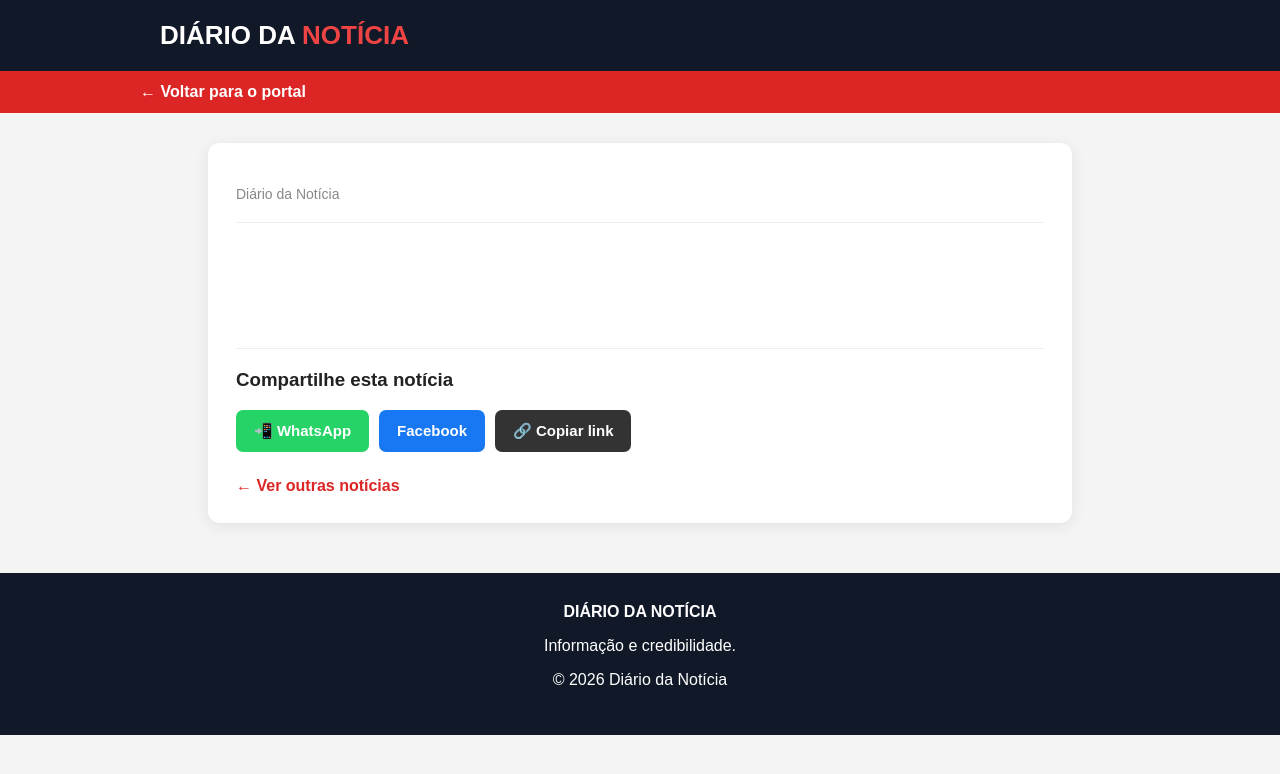
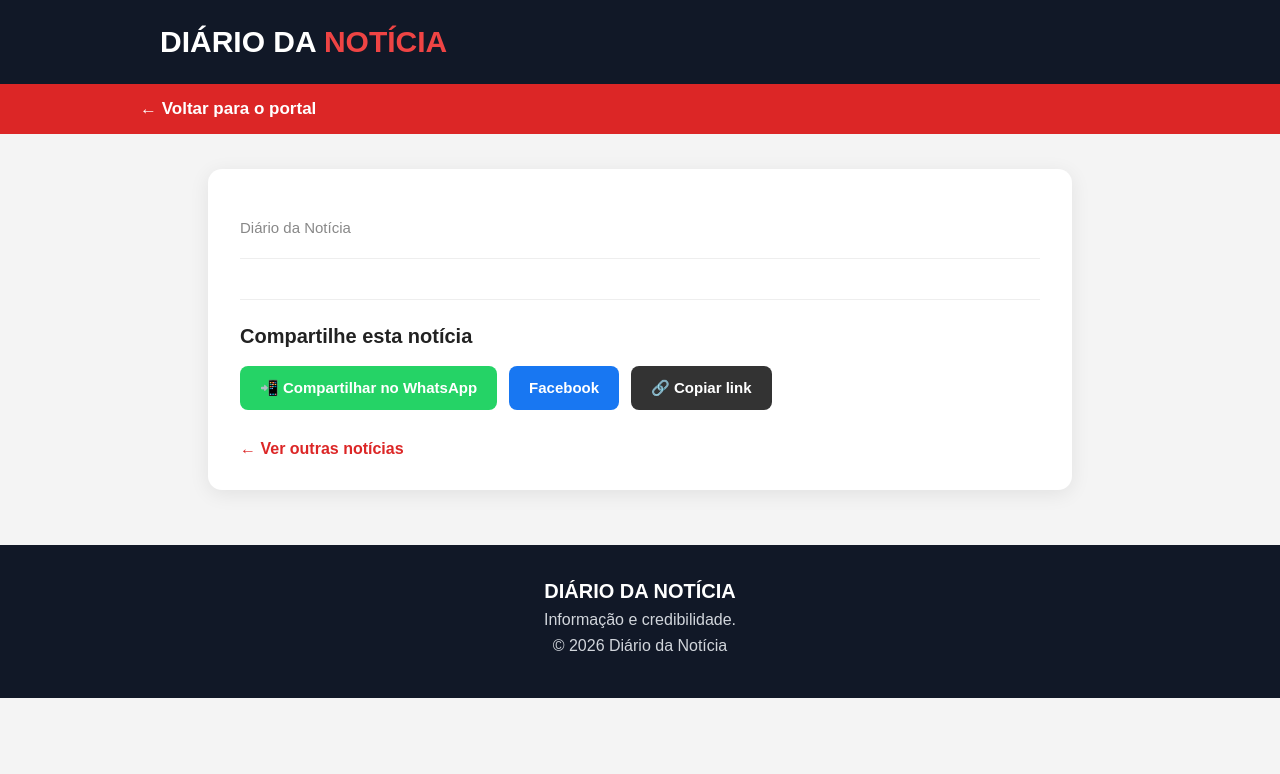
Before and after one commit to francielreis/diario-da-noticia1, a Flask app: template templates/noticia.html in a window 1280 px wide. Shown: the top 774 px of the page. Run offline with Flask 3, Linux system fonts and the light colour scheme; the template is opened without the code that fills it, so the values that code supplies are empty.

Commit message:
Atualizar o noticia.html

```diff
--- a/templates/noticia.html
+++ b/templates/noticia.html
@@ -51,11 +111,11 @@
         .topo {
             max-width: 1000px;
             margin: auto;
-            padding: 20px;
+            padding: 25px 20px;
         }
 
         .logo {
-            font-size: 26px;
+            font-size: 30px;
             font-weight: bold;
             text-decoration: none;
             color: white;
@@ -65,9 +125,14 @@
             color: #ef4444;
         }
 
+
+        /* =========================================
+           MENU
+        ========================================== */
+
         nav {
             background: #dc2626;
-            padding: 12px 20px;
+            padding: 15px 20px;
         }
 
         nav div {
@@ -78,94 +143,134 @@
         nav a {
             color: white;
             font-weight: bold;
+            font-size: 17px;
             text-decoration: none;
         }
 
+
+        /* =========================================
+           CONTAINER
+        ========================================== */
+
         .container {
             max-width: 900px;
-            margin: 30px auto;
+            margin: 35px auto;
             padding: 0 18px;
         }
 
+
+        /* =========================================
+           NOTÍCIA
+        ========================================== */
+
         .materia {
             background: white;
-            border-radius: 12px;
+            border-radius: 14px;
             overflow: hidden;
-            box-shadow: 0 3px 15px rgba(0,0,0,.08);
+            box-shadow: 0 4px 20px rgba(0,0,0,.08);
+        }
+
+
+        /* =========================================
+           IMAGEM
+        ========================================== */
+
+        .imagem-container {
+            width: 100%;
+            background: #e5e7eb;
         }
 
         .imagem-principal {
             width: 100%;
-            max-height: 520px;
+            max-height: 600px;
             object-fit: cover;
             display: block;
         }
 
+
+        /* =========================================
+           CONTEÚDO
+        ========================================== */
+
         .conteudo {
-            padding: 28px;
+            padding: 32px;
         }
 
         .categoria {
             color: #dc2626;
             font-weight: bold;
             text-transform: uppercase;
-            font-size: 14px;
+            font-size: 15px;
+            margin-bottom: 10px;
         }
 
         h1 {
-            font-size: 37px;
+            font-size: 40px;
             line-height: 1.15;
-            margin: 10px 0 15px;
+            margin: 10px 0 18px;
+            color: #222;
         }
 
         .resumo {
             color: #555;
-            font-size: 19px;
-            line-height: 1.5;
-            margin-bottom: 15px;
+            font-size: 20px;
+            line-height: 1.55;
+            margin-bottom: 18px;
         }
 
         .data {
             color: #888;
-            font-size: 14px;
-            padding-bottom: 20px;
+            font-size: 15px;
+            padding-bottom: 22px;
             border-bottom: 1px solid #eee;
         }
 
         .texto {
-            font-size: 18px;
+            font-size: 19px;
             line-height: 1.8;
-            margin-top: 25px;
+            margin-top: 30px;
             white-space: pre-line;
+            overflow-wrap: break-word;
         }
 
-        /* COMPARTILHAMENTO */
+
+        /* =========================================
+           COMPARTILHAMENTO
+        ========================================== */
 
         .compartilhar {
-            margin-top: 35px;
-            padding-top: 20px;
+            margin-top: 40px;
+            padding-top: 25px;
             border-top: 1px solid #eee;
         }
 
         .compartilhar h3 {
             margin-top: 0;
+            margin-bottom: 18px;
+            font-size: 20px;
         }
 
         .botoes {
             display: flex;
-            gap: 10px;
+            gap: 12px;
             flex-wrap: wrap;
         }
 
         .btn {
             display: inline-block;
             border: none;
-            padding: 12px 18px;
-            border-radius: 7px;
+            padding: 13px 20px;
+            border-radius: 8px;
             font-size: 15px;
             font-weight: bold;
             cursor: pointer;
             text-decoration: none;
+            transition: 0.2s;
+        }
+
+        .btn:hover {
+            opacity: 0.88;
+            transform: translateY(-1px);
         }
 
         .whatsapp {
@@ -183,42 +288,91 @@
             color: white;
         }
 
+
+        /* =========================================
+           VOLTAR
+        ========================================== */
+
         .voltar {
             display: inline-block;
-            margin-top: 25px;
+            margin-top: 30px;
             color: #dc2626;
             font-weight: bold;
             text-decoration: none;
+            font-size: 16px;
         }
+
+
+        /* =========================================
+           RODAPÉ
+        ========================================== */
 
         footer {
             background: #111827;
             color: white;
             text-align: center;
-            margin-top: 50px;
-            padding: 30px 20px;
+            margin-top: 55px;
+            padding: 35px 20px;
         }
+
+        footer strong {
+            font-size: 20px;
+        }
+
+        footer p {
+            margin: 8px 0;
+            color: #d1d5db;
+        }
+
+
+        /* =========================================
+           CELULAR
+        ========================================== */
 
         @media (max-width: 600px) {
 
+            .topo {
+                padding: 22px 20px;
+            }
+
+            .logo {
+                font-size: 25px;
+            }
+
+            .container {
+                margin: 25px auto;
+                padding: 0 12px;
+            }
+
+            .materia {
+                border-radius: 10px;
+            }
+
+            .conteudo {
+                padding: 22px;
+            }
+
             h1 {
-                font-size: 28px;
+                font-size: 29px;
+                line-height: 1.18;
             }
 
             .resumo {
-                font-size: 17px;
+                font-size: 18px;
             }
 
             .texto {
-                font-size: 17px;
-            }
-
-            .conteudo {
-                padding: 20px;
+                font-size: 18px;
+                line-height: 1.75;
             }
 
             .imagem-principal {
-                max-height: 350px;
+                max-height: 420px;
+            }
+
+            .btn {
+                width: 100%;
+                text-align: center;
             }
 
         }
@@ -306,14 +505,20 @@
 
                 <div class="botoes">
 
+
+                    <!-- WHATSAPP -->
+
                     <a
                         class="btn whatsapp"
                         target="_blank"
                         rel="noopener noreferrer"
                         href="https://wa.me/?text={{ (noticia.titulo ~ ' - ' ~ request.url)|urlencode }}"
                     >
-                        📲 WhatsApp
+                        📲 Compartilhar no WhatsApp
                     </a>
+
+
+                    <!-- FACEBOOK -->
 
                     <a
                         class="btn facebook"
@@ -370,7 +589,7 @@ function copiarLink() {
         .writeText(window.location.href)
         .then(function() {
 
-            alert("Link da notícia copiado!");
+            alert("Link da notícia copiado com sucesso!");
 
         })
         .catch(function() {
```
Also changed, not shown: other parts of templates/noticia.html (+129 -8 lines).
